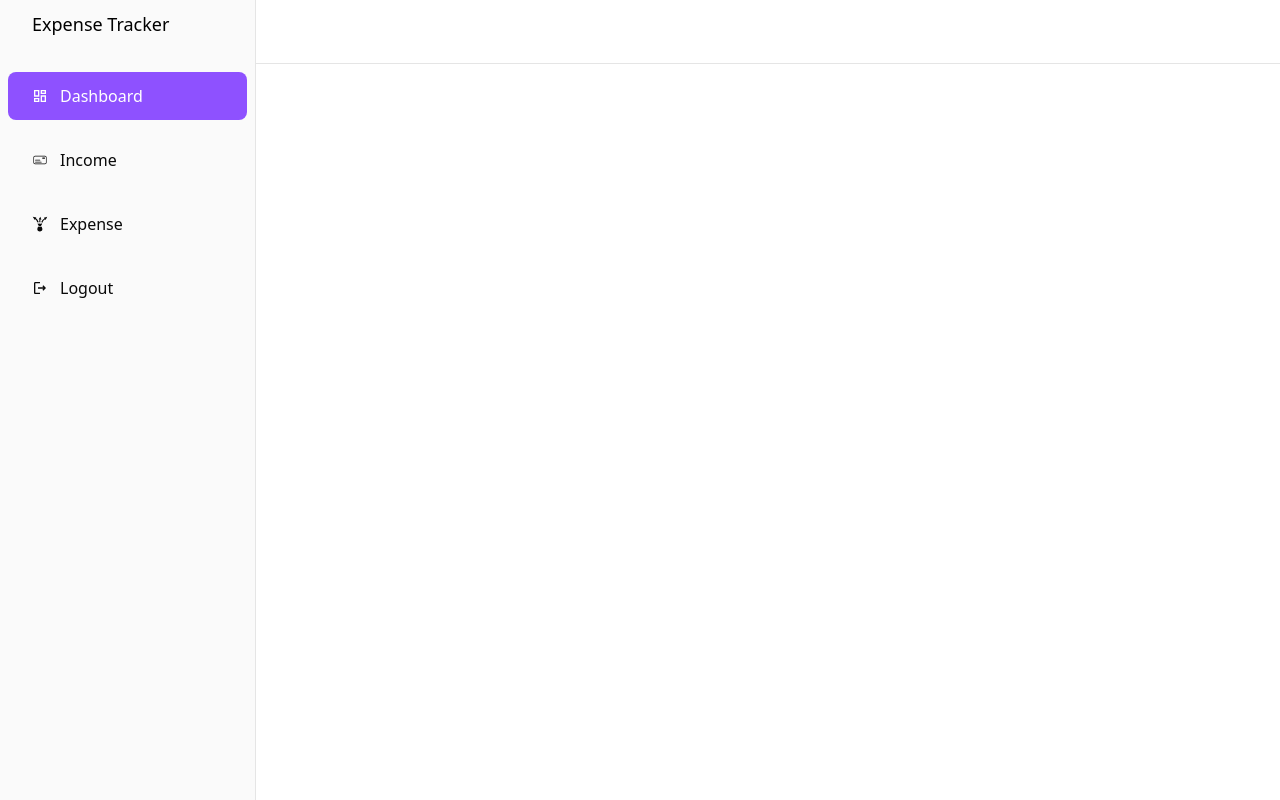
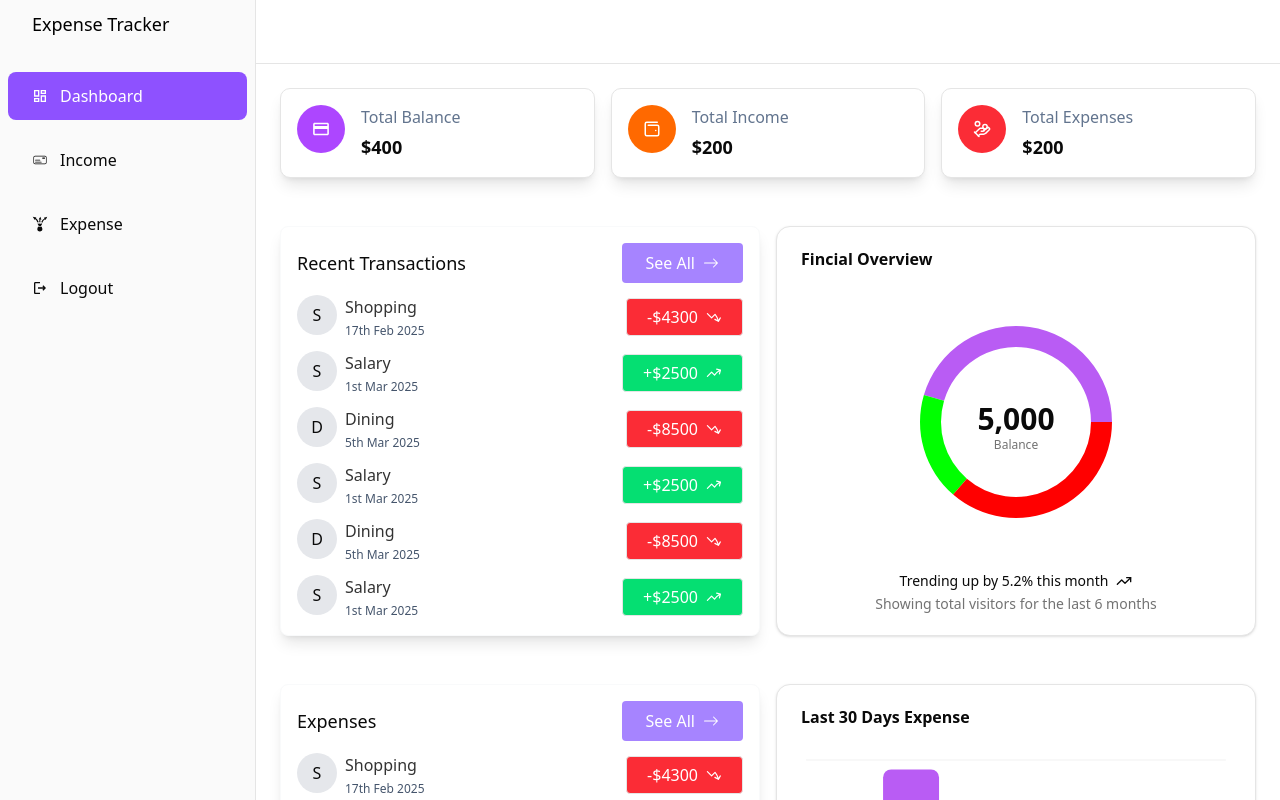
Before and after one commit to usamakhan-90/Expense-Tracker-Frontend, a React (Vite) app: page /dashboard in a window 1280 px wide. Shown: the top 800 px of the page. Built offline with nearby package versions, Linux system fonts and the light colour scheme.

Commit message:
feat: add recharts library and implement financial charts in dashboard

```diff
--- a/package.json
+++ b/package.json
@@ -24,6 +24,7 @@
     "react-icons": "^5.5.0",
     "react-redux": "^9.2.0",
     "react-router-dom": "^7.7.1",
+    "recharts": "^2.15.4",
     "tailwind-merge": "^3.3.1",
     "tailwindcss": "^4.1.11"
   },
--- a/src/pages/Dashboard/Home.jsx
+++ b/src/pages/Dashboard/Home.jsx
@@ -1,11 +1,229 @@
 import React from 'react'
 import DashboardLayout from '../../components/Layout/DashboardLayout'
+import { LuHandCoins, LuWalletMinimal } from "react-icons/lu";
+import { IoMdCard } from "react-icons/io";
+import InfoCard from '../../components/Home/InfoCard';
+import RecentTranscation from '../../components/Home/RecentTranscations';
+import FincialChart from '../../components/Home/FincialChart';
+import ExpenseCard from '../../components/Home/ExpenseCard';
+import ExpenseChart from '../../components/Home/ExpenseChart';
+import IncomeChart from '../../components/Home/IncomeChart';
+import IncomeCard from '../../components/Home/IncomeCard';
+const cardData = [
+  {
+    id: 10032,
+    icon: IoMdCard,
+    text: "Total Balance",
+    balance: 400,
+    iconBg: "bg-purple-500", // Add this
+  },
+  {
+    id: 10034,
+    icon: LuWalletMinimal,
+    text: "Total Income",
+    balance: 200,
+    iconBg: "bg-orange-500", // Add this
+  },
+  {
+    id: 10039,
+    icon: LuHandCoins,
+    text: "Total Expenses",
+    balance: 200,
+    iconBg: "bg-red-500", // Add this
+  },
+];
 
+const transactionsData = [
+  {
+    id: 23232,
+    category: "Shopping",
+    date: "17th Feb 2025",
+    amount: -4300,
+    icon: null,
+  },
+  {
+    id: 32323,
+    category: "Salary",
+    date: "1st Mar 2025",
+    amount: 2500,
+    icon: null,
+  },
+  {
+    id: 323212,
+    category: "Dining",
+    date: "5th Mar 2025",
+    amount: -8500,
+    icon: null,
+  },
+
+  {
+    id: 323121,
+    category: "Salary",
+    date: "1st Mar 2025",
+    amount: 2500,
+    icon: null,
+  },
+  {
+    id: 9032234,
+    category: "Dining",
+    date: "5th Mar 2025",
+    amount: -8500,
+    icon: null,
+  },
+
+  {
+    id: 320176,
+    category: "Salary",
+    date: "1st Mar 2025",
+    amount: 2500,
+    icon: null,
+  },
+  {
+    id: 2200128,
+    category: "Dining",
+    date: "5th Mar 2025",
+    amount: -8500,
+    icon: null,
+  },
+];
+
+const expensesData = [
+  {
+    id: 23232,
+    category: "Shopping",
+    date: "17th Feb 2025",
+    amount: -4300,
+    icon: null,
+  },
+  {
+    id: 32323,
+    category: "Salary",
+    date: "1st Mar 2025",
+    amount: -2500,
+    icon: null,
+  },
+  {
+    id: 323212,
+    category: "Dining",
+    date: "5th Mar 2025",
+    amount: -8500,
+    icon: null,
+  },
+
+  {
+    id: 323121,
+    category: "Salary",
+    date: "1st Mar 2025",
+    amount: -2500,
+    icon: null,
+  },
+  {
+    id: 9032234,
+    category: "Dining",
+    date: "5th Mar 2025",
+    amount: -8500,
+    icon: null,
+  },
+
+  {
+    id: 320176,
+    category: "Salary",
+    date: "1st Mar 2025",
+    amount: -2500,
+    icon: null,
+  },
+  {
+    id: 2200128,
+    category: "Dining",
+    date: "5th Mar 2025",
+    amount: -8500,
+    icon: null,
+  },
+];
+
+const incomesData = [
+  {
+    id: 23232,
+    category: "Shopping",
+    date: "17th Feb 2025",
+    amount: 4300,
+    icon: null,
+  },
+  {
+    id: 32323,
+    category: "Salary",
+    date: "1st Mar 2025",
+    amount: 2500,
+    icon: null,
+  },
+  {
+    id: 323212,
+    category: "Dining",
+    date: "5th Mar 2025",
+    amount: 8500,
+    icon: null,
+  },
+
+  {
+    id: 323121,
+    category: "Salary",
+    date: "1st Mar 2025",
+    amount: 2500,
+    icon: null,
+  },
+  {
+    id: 9032234,
+    category: "Dining",
+    date: "5th Mar 2025",
+    amount: 8500,
+    icon: null,
+  },
+
+  {
+    id: 320176,
+    category: "Salary",
+    date: "1st Mar 2025",
+    amount: 2500,
+    icon: null,
+  },
+  {
+    id: 2200128,
+    category: "Dining",
+    date: "5th Mar 2025",
+    amount: 8500,
+    icon: null,
+  },
+];
 function Home() {
   return (
     <>
     <DashboardLayout>
+      <div className='grid grid-cols-1 md:grid-cols-2 lg:grid-cols-3 gap-4 p-6'>
+         {cardData.map((item) => (
+            <InfoCard
+              key={item.id}
+              title={item.text}
+              balance={item.balance}
+              icon={item.icon}
+              iconBg={item.iconBg}
+            />
+          ))}
+      </div>
 
+      <div className='grid grid-cols-1 lg:grid-cols-2 gap-4 p-6'>
+        <RecentTranscation transcations={transactionsData}/>
+        <FincialChart/>
+      </div>
+
+      <div className='grid grid-cols-1 lg:grid-cols-2 gap-4 p-6'>
+        <ExpenseCard expenses = {expensesData}/>
+        <ExpenseChart/>
+      </div>
+
+      <div className='grid grid-cols-1 lg:grid-cols-2 gap-4 p-6'>
+        <IncomeChart/>
+        <IncomeCard incomes={incomesData}/>
+      </div>
     </DashboardLayout>
     </>
   )
```
Also changed, not shown: 1 other file (tests, documents, lock files or other folders).
